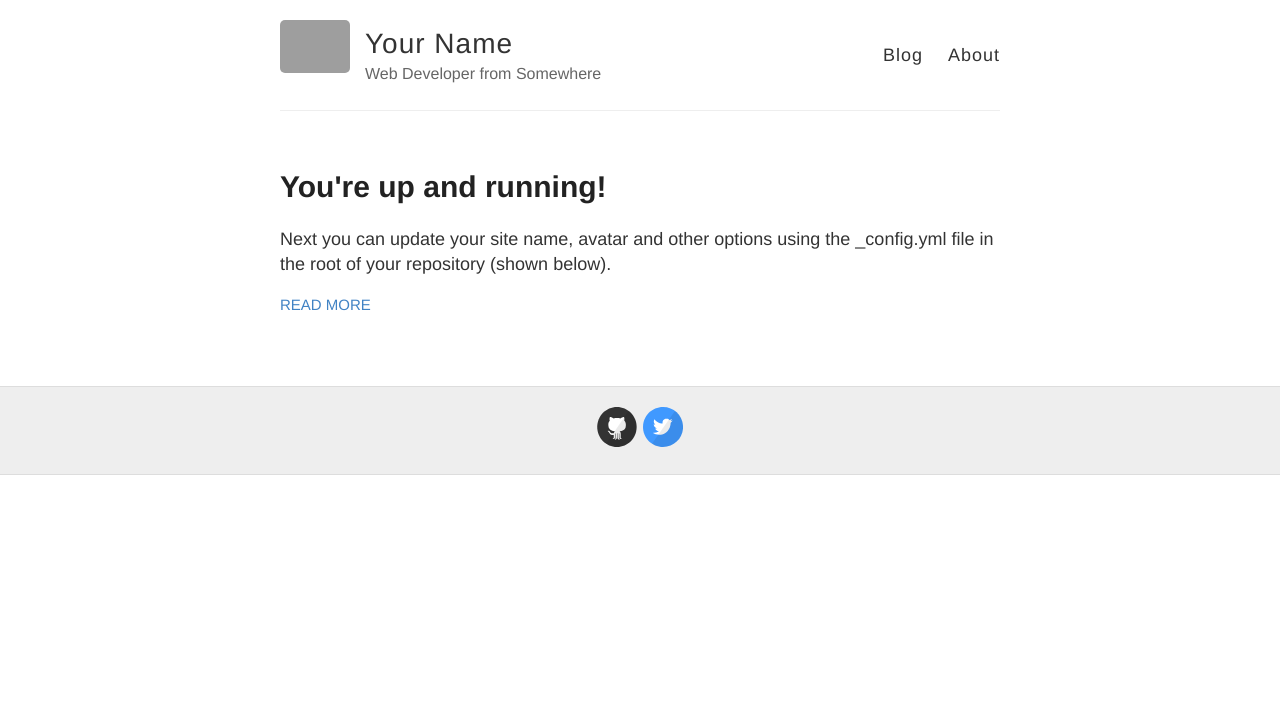
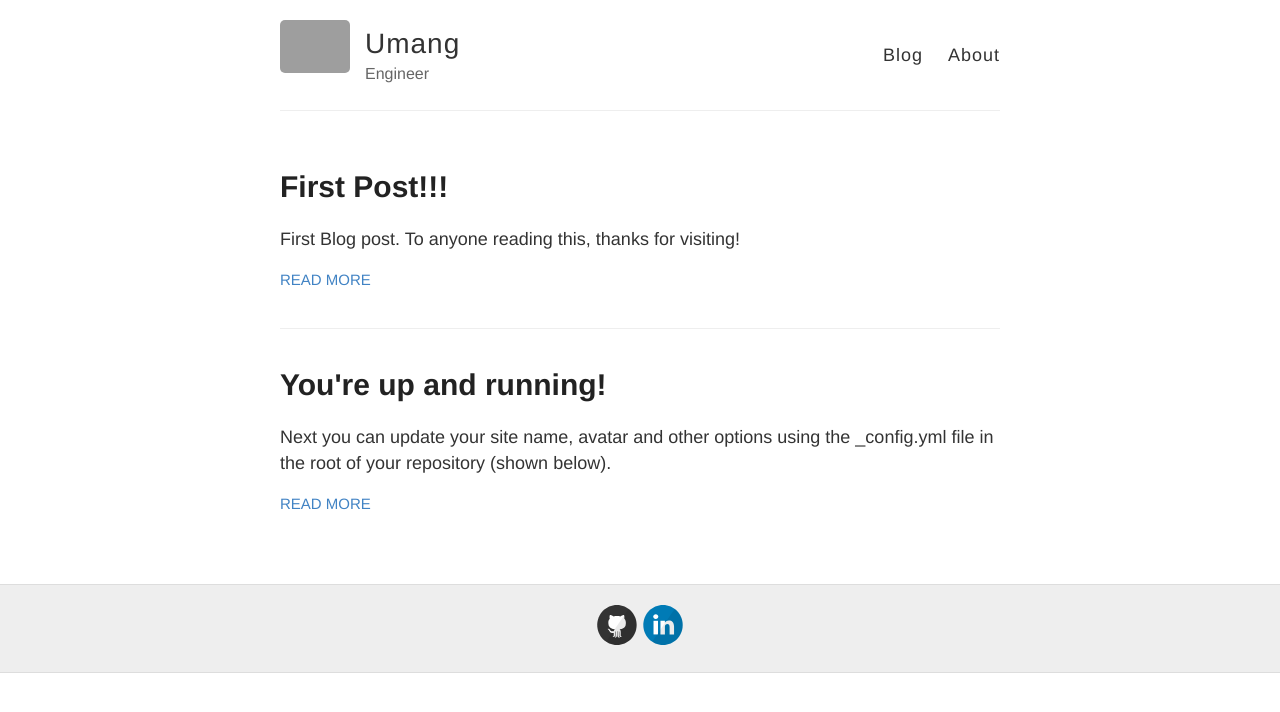
Before and after one commit to umanggarg96/umanggarg96.github.io, a Jekyll site: the page built from index.html, in a window 1280 px wide. Shown: the top 712 px of the page. Built offline with Jekyll 4.4.1, drawn with Linux system fonts in a browser that asks for light colours; grey boxes are pictures that could not be loaded.

Commit message:
first post

```diff
--- a/_config.yml
+++ b/_config.yml
@@ -3,10 +3,10 @@
 #
 
 # Name of your site (displayed in the header)
-name: Your Name
+name: Umang
 
 # Short bio or description (displayed in the header)
-description: Web Developer from Somewhere
+description: Engineer
 
 # URL of your avatar or profile pic (you could use your GitHub profile pic)
 avatar: https://raw.githubusercontent.com/barryclark/jekyll-now/master/images/jekyll-logo.png
@@ -21,12 +21,12 @@ footer-links:
   email:
   facebook:
   flickr:
-  github: barryclark/jekyll-now
+  github: umanggarg96
   instagram:
-  linkedin:
+  linkedin: umanggarg96
   pinterest:
   rss: # just type anything here for a working RSS icon
-  twitter: jekyllrb
+  twitter:
   stackoverflow: # your stackoverflow profile, e.g. "users/50476/bart-kiers"
   youtube: # channel/<your_long_string> or user/<user-name>
   googleplus: # anything in your profile username that comes after plus.google.com/
--- /dev/null
+++ b/_posts/2020-7-4-hello.md
@@ -0,0 +1,12 @@
+---
+layout: post
+title: First Post!!!
+---
+
+First Blog post. To anyone reading this, thanks for visiting!
+
+I am not sure what will I be covering on this blog, but it will be related to Hardware, Verilog & SystemVerilog.
+
+Intentions for starting the blog -
+ * Explaining concepts help them to internalize them myself.
+ * To get to know people from the industry
```
